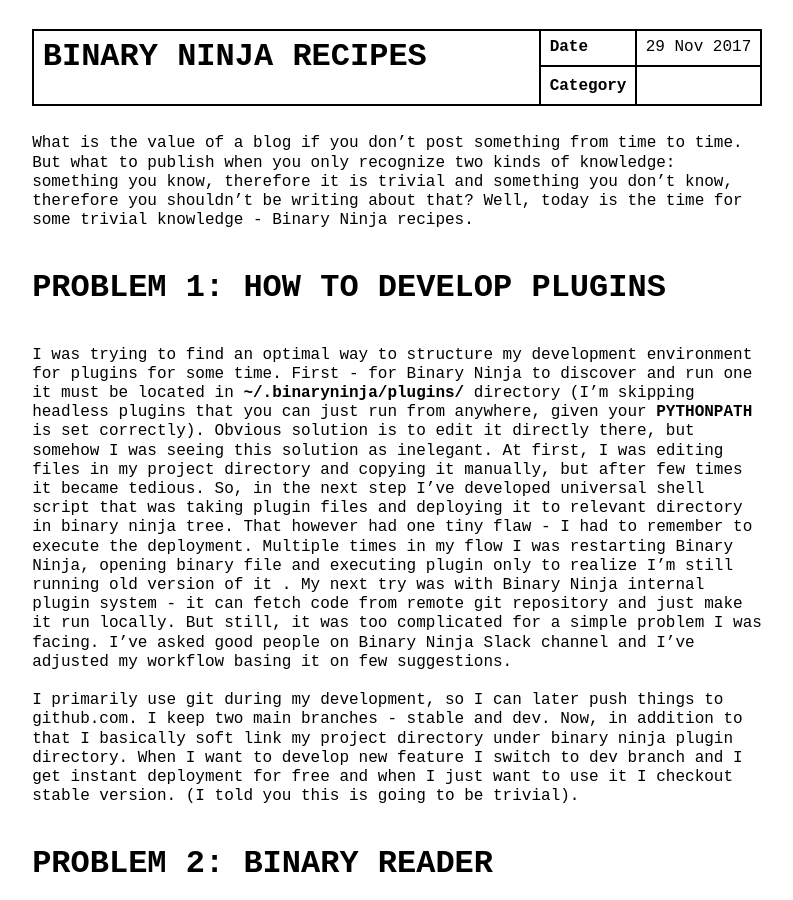
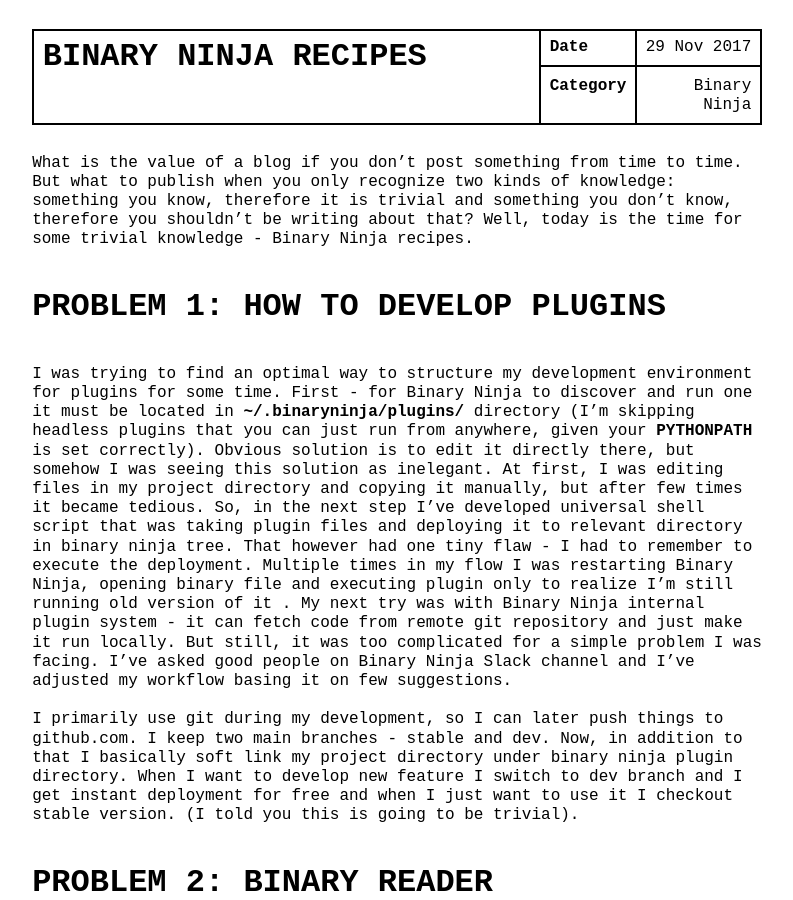
Before and after one commit to carstein/carstein.github.io, a Jekyll site: the page built from _posts/2017-11-29-binary-ninja-recipes.md, in a window 1280 px wide and 900 px high. Shown: the whole window, without its empty margins (243-1036 px from the left). Built offline with Jekyll 4.4.1, drawn with Linux system fonts in a browser that asks for light colours.

Commit message:
Small updates: adding category and making sure subtitle show in lists

```diff
--- a/_posts/2017-11-29-binary-ninja-recipes.md
+++ b/_posts/2017-11-29-binary-ninja-recipes.md
@@ -2,6 +2,7 @@
 layout: post
 title: "Binary Ninja Recipes"
 date: 2017-11-29
+category: Binary Ninja
 tags:
 - Binary Ninja
 ---
--- a/index.html
+++ b/index.html
@@ -32,7 +32,7 @@
   {% for post in site.posts %}
     {% unless post.tags contains "Short" %}
     <tr>
-      <td><a href="{{post.url}}" title="{{post.title}}">{{post.title}}</a></td>
+      <td><a href="{{post.url}}" title="{{post.title}}">{{post.title}} {{post.subtitle}}</a></td>
       <td class="width-min"><time style="white-space: pre;">{{ post.date | date_to_string }}</time></td>
     </tr>
     {% endunless %}
```
